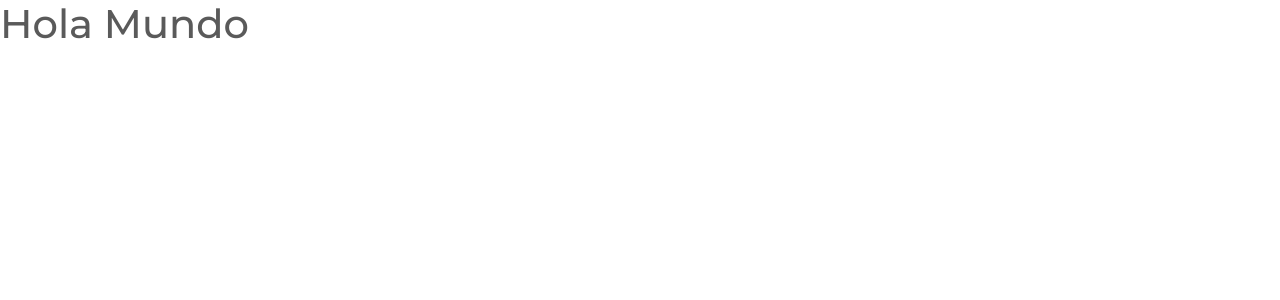
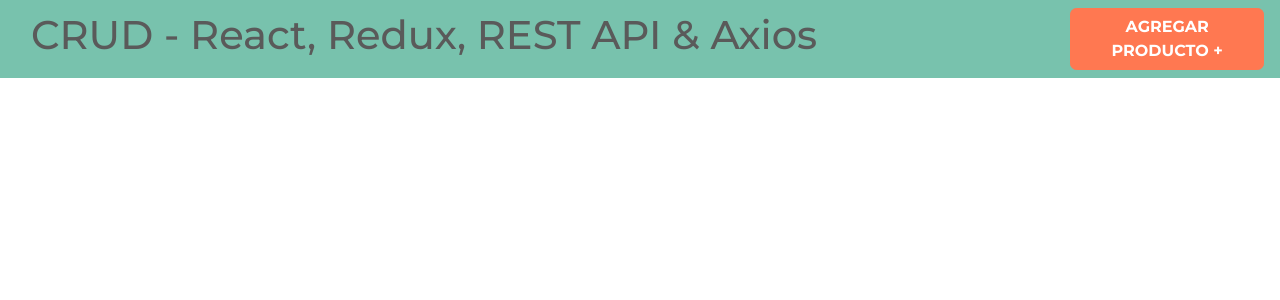
Before and after one commit to JeralPineda/react-crud-redux, a React (Create React App) app: page / in a window 1280 px wide. Shown: the top 300 px of the page. Built offline with nearby package versions, Linux system fonts and the light colour scheme.

Commit message:
Creando el Header

```diff
--- a/src/App.js
+++ b/src/App.js
@@ -1,8 +1,10 @@
+import { Header } from './components/Header';
+
 function App() {
    return (
-      <div>
-         <h1>Hola Mundo</h1>
-      </div>
+      <>
+         <Header />
+      </>
    );
 }
 
--- /dev/null
+++ b/src/components/Header.js
@@ -0,0 +1,15 @@
+import React from 'react';
+
+export const Header = () => {
+   return (
+      <nav className="navbar navbar-expand-lg navbar-dark bg-primary justify-content-between">
+         <div className="container">
+            <h1>CRUD - React, Redux, REST API & Axios</h1>
+         </div>
+
+         <a href="/productos/nuevo" className="btn btn-danger nuevo-post d-block d-md-inline-block">
+            Agregar Producto &#43;
+         </a>
+      </nav>
+   );
+};
```
